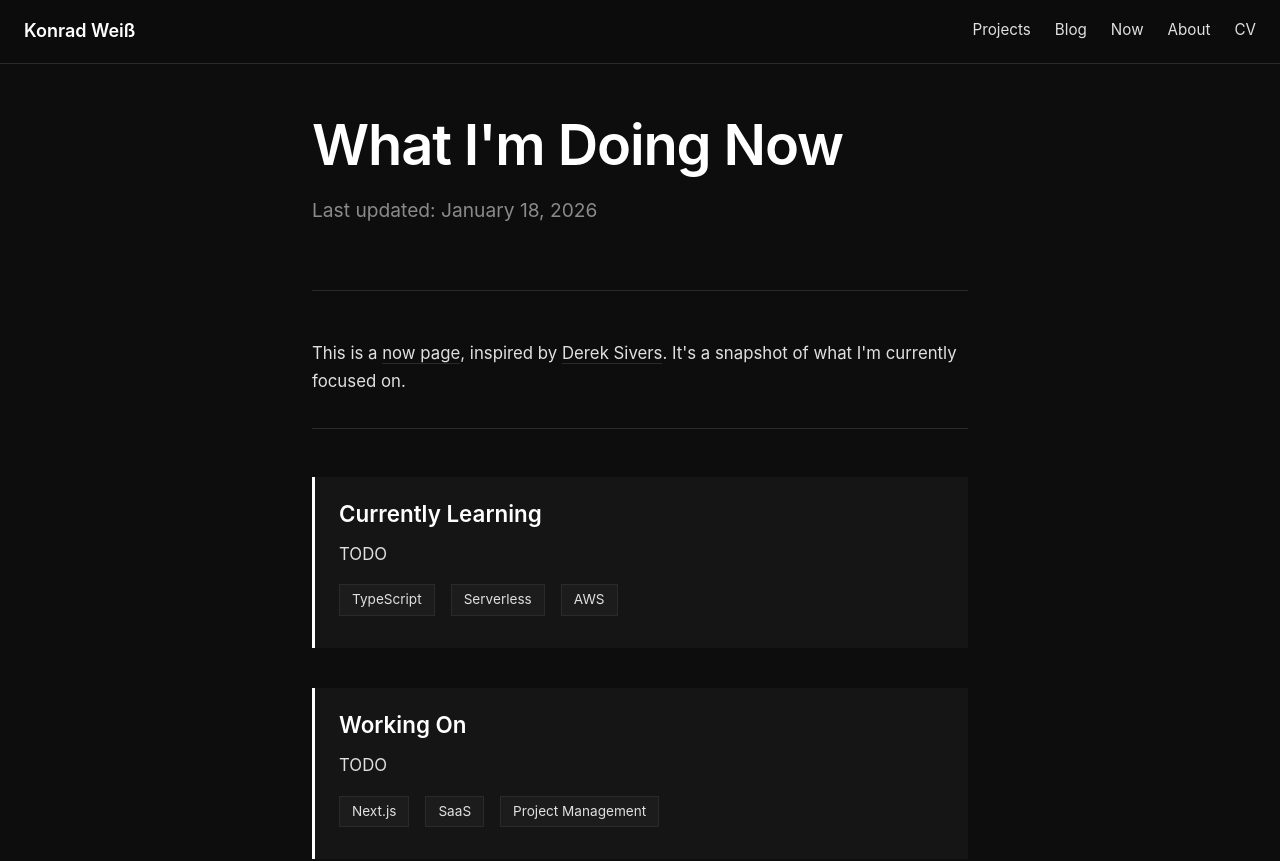
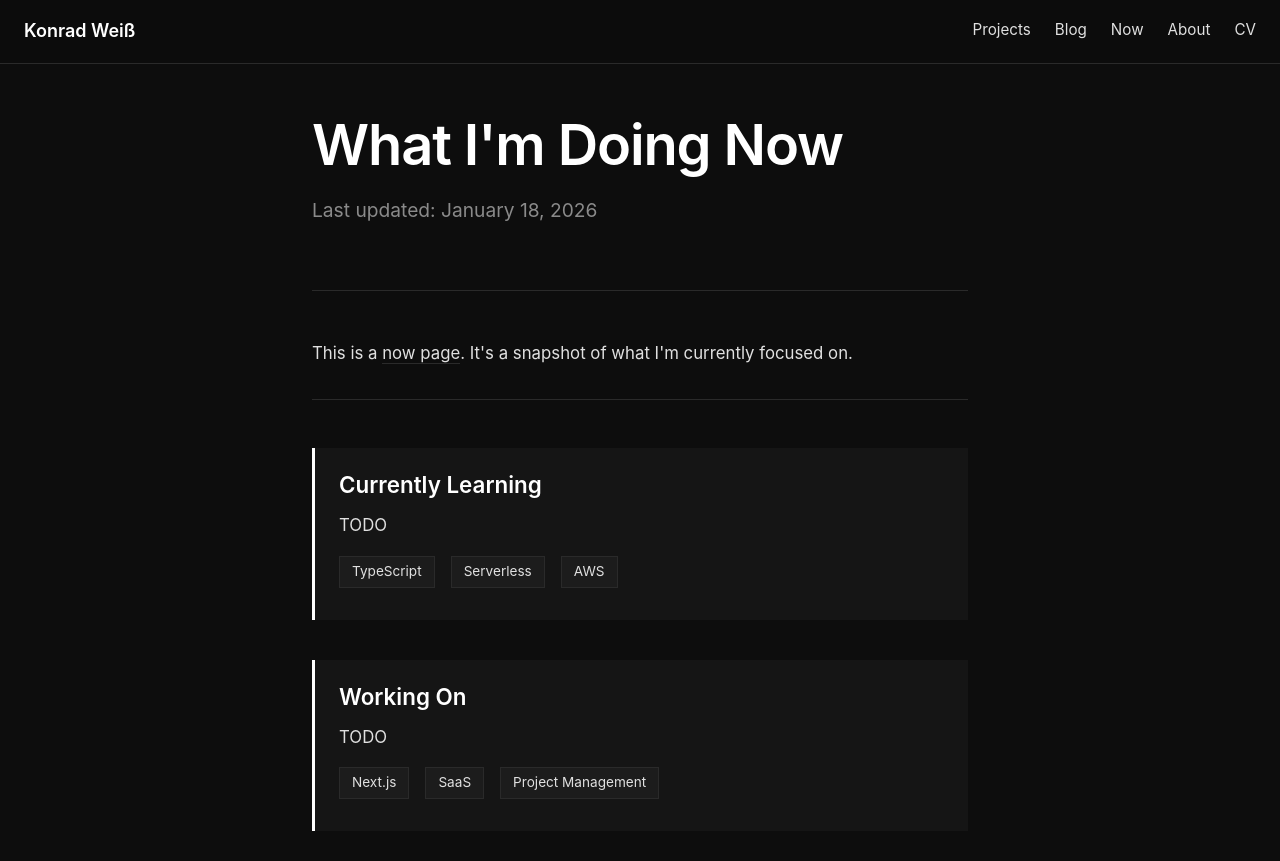
Before and after one commit to konrad2002/konrad2002.de, a Next.js app: page /now in a window 1280 px wide. Shown: the top 861 px of the page. Built offline with nearby package versions, Linux system fonts and the light colour scheme.

Commit message:
adjust now page intro text

```diff
--- a/src/app/header/header.module.css
+++ b/src/app/header/header.module.css
@@ -116,7 +116,6 @@
         padding: 12px 24px;
         font-size: 0.9rem;
         border-bottom: 1px solid var(--border);
-        border-bottom-width: 1px;
         white-space: normal;
     }
 
--- a/src/app/now/page.tsx
+++ b/src/app/now/page.tsx
@@ -23,7 +23,7 @@ export default function NowPage() {
                 />
 
                 <p className={styles.description}>
-                    This is a <a href="https://nownownow.com/about" target="_blank" rel="noopener noreferrer">now page</a>, inspired by <a href="https://sive.rs/" target="_blank" rel="noopener noreferrer">Derek Sivers</a>. It's a snapshot of what I'm currently focused on.
+                    This is a <a href="https://nownownow.com/about" target="_blank" rel="noopener noreferrer">now page</a>. It's a snapshot of what I'm currently focused on.
                 </p>
 
                 <div className={styles.sections}>
```
